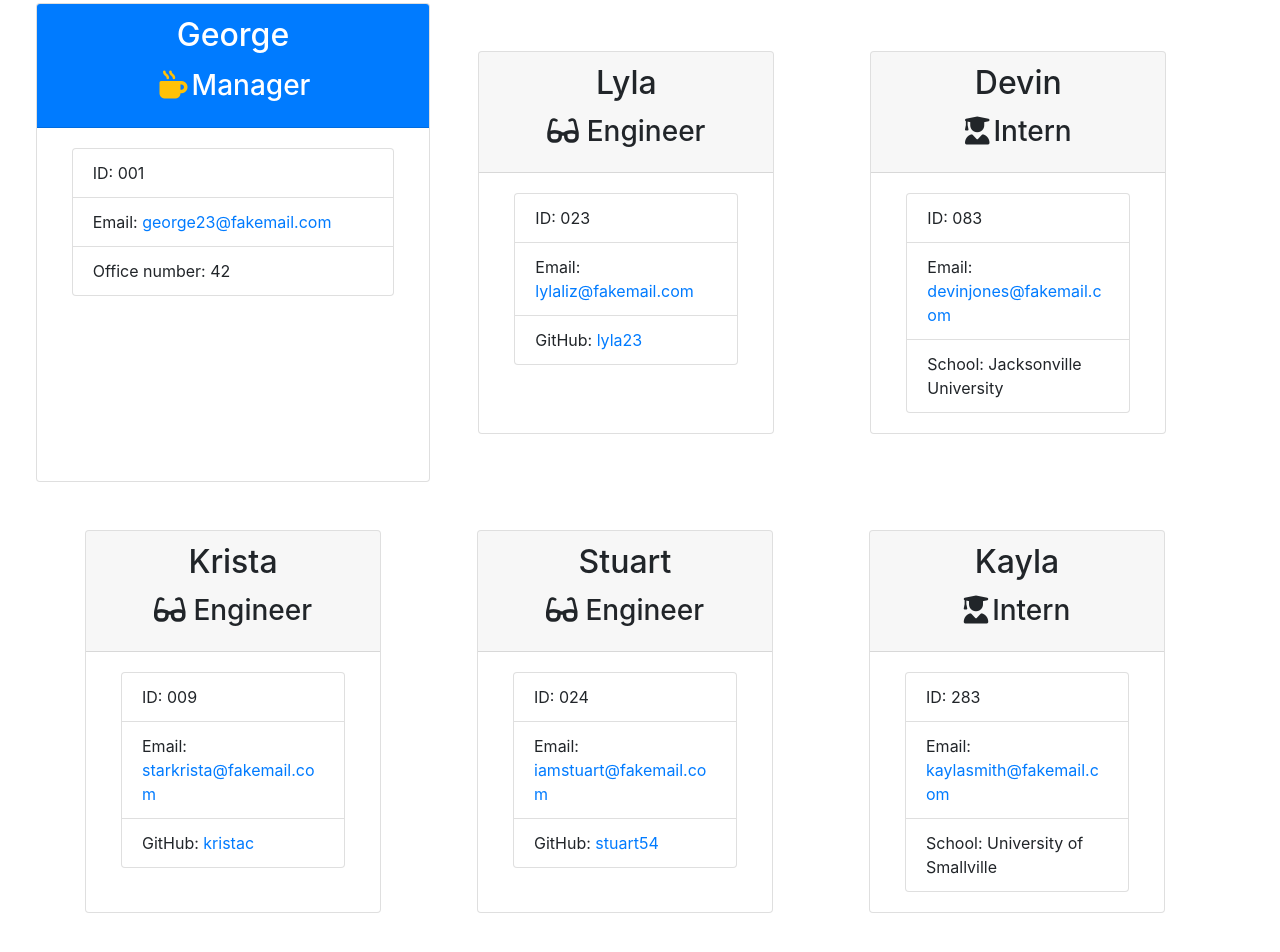
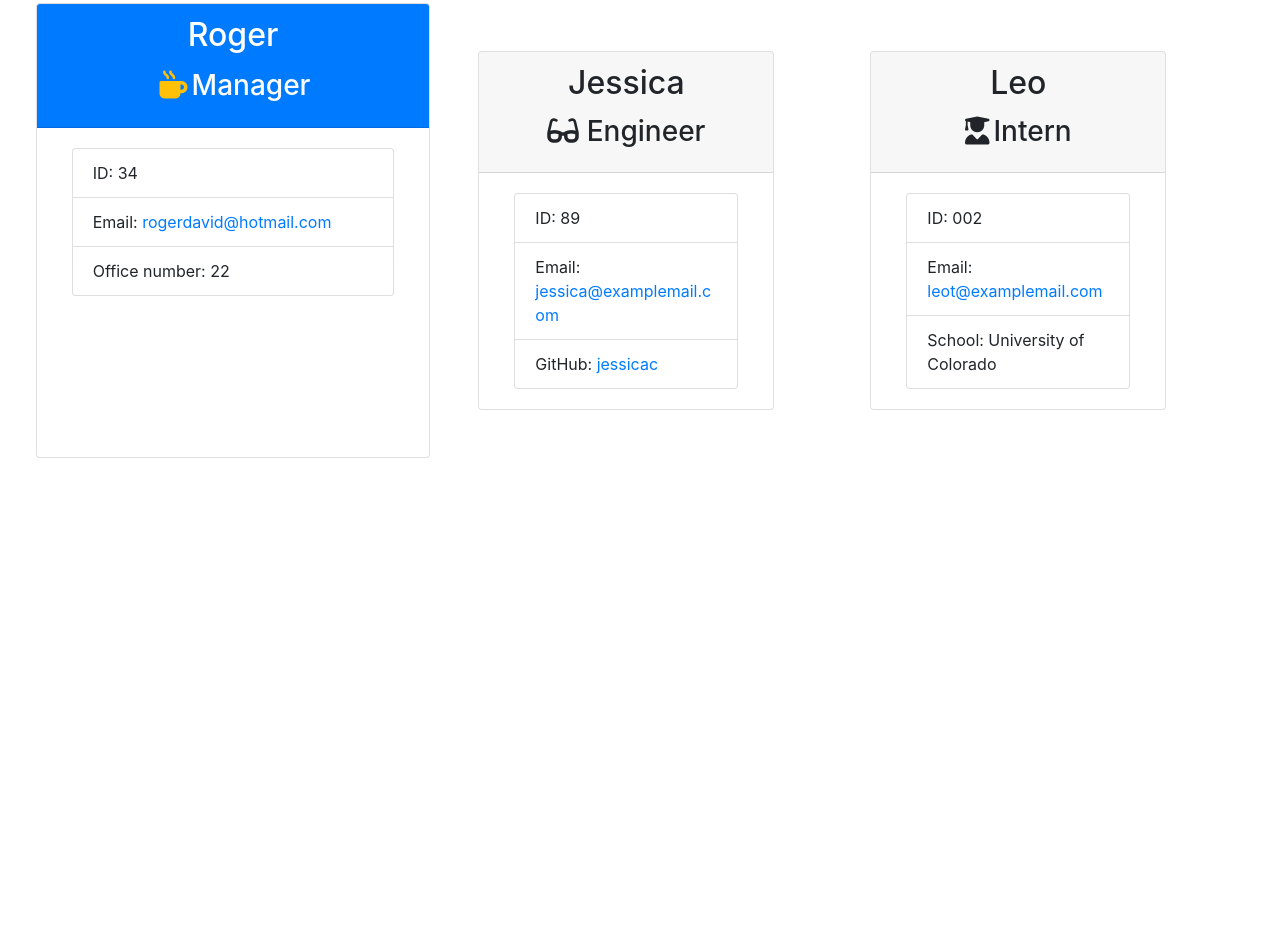
Before and after one commit to odingol/teamprofile-generator, a website: page Develop/result/myteam.html in a window 1280 px wide. Shown: the part 248-1200 px from the top of the page. After the commit the page ends 800 px from the top, so only its background shows below. Drawn offline with nearby package versions, Linux system fonts and the light colour scheme.

```diff
--- a/Develop/result/myteam.html
+++ b/Develop/result/myteam.html
@@ -31,86 +31,48 @@
             </div>
             </div>
     </header>
+
     <main>
-        <section class="row d-flex justify-content-center w-100 p-5">
-            <div class="col-lg-4 card">
+        <section class="row d-flex justify-content-center w-100 p-5"><div class="col-lg-4 card">
           <div class="row card-header d-flex justify-content-center bg-primary">
-                    <h2 class="card-title d-flex justify-content-center w-100 text-white">George</h2>
+              <h2 class="card-title d-flex justify-content-center w-100 text-white">Roger</h2>
               <h3 class="card-title text-white"><i class="fa-solid fa-mug-hot p-1 text-warning"></i>Manager</h3>
           </div>
           <div class="card-body">
               <ul class="list-group">
-                        <li class="list-group-item">ID: 001</li>
-                        <li class="list-group-item">Email: <a href="mailto:george23@fakemail.com">george23@fakemail.com</a></li>
-                        <li class="list-group-item">Office number: 42</li>
-                    </ul>
-                </div>
-            </div>
-        <div class="card m-5 col-md-3">
-            <div class="row card-header d-flex justify-content-center">
-                <h2 class="card-title d-flex justify-content-center w-100">Lyla</h2>
-                <h3 class="card-title"><i class="fas fa-glasses mr-2"></i>Engineer</h3>
-            </div>
-            <div class="card-body">
-                <ul class="list-group">
-                    <li class="list-group-item">ID: 023</li>
-                    <li class="list-group-item">Email: <a href="mailto:lylaliz@fakemail.com">lylaliz@fakemail.com</a></li>
-                    <li class="list-group-item">GitHub: <a href="https://github.com/lyla23" target="_blank">lyla23</a></li>
+                  <li class="list-group-item">ID: 34</li>
+                  <li class="list-group-item">Email: <a href="mailto:rogerdavid@hotmail.com">rogerdavid@hotmail.com</a></li>
+                  <li class="list-group-item">Office number: 22</li>
               </ul>
           </div>
       </div>
     <div class="col-md-3 card m-5">
         <div class="row card-header d-flex justify-content-center">
-                <h2 class="card-title d-flex justify-content-center w-100">Devin</h2>
-                <h3 class="card-title"><i class="fa-solid fa-user-graduate mr-1"></i>Intern</h3>
+            <h2 class="card-title d-flex justify-content-center w-100">Jessica</h2>
+            <h3 class="card-title"><i class="fas fa-glasses mr-2"></i>Engineer</h3>
         </div>
         <div class="card-body">
             <ul class="list-group">
-                    <li class="list-group-item">ID: 083</li>
-                    <li class="list-group-item">Email: <a href="mailto:devinjones@fakemail.com">devinjones@fakemail.com</a></li>
-                    <li class="list-group-item">School: Jacksonville University</li>
+                <li class="list-group-item">ID: 89</li>
+                <li class="list-group-item">Email: <a href="mailto:jessica@examplemail.com">jessica@examplemail.com</a></li>
+                <li class="list-group-item">GitHub: <a href="https://github.com/jessicac" target="_blank">jessicac</a></li>
             </ul>
         </div>
     </div>
     <div class="col-md-3 card m-5">
         <div class="row card-header d-flex justify-content-center">
-                <h2 class="card-title d-flex justify-content-center w-100">Krista</h2>
-                <h3 class="card-title"><i class="fas fa-glasses mr-2"></i>Engineer</h3>
-            </div>
-            <div class="card-body">
-                <ul class="list-group">
-                    <li class="list-group-item">ID: 009</li>
-                    <li class="list-group-item">Email: <a href="mailto:starkrista@fakemail.com">starkrista@fakemail.com</a></li>
-                    <li class="list-group-item">GitHub: <a href="https://github.com/kristac" target="_blank">kristac</a></li>
-                </ul>
-            </div>
-        </div>
-        <div class="col-md-3 card m-5">
-            <div class="row card-header d-flex justify-content-center">
-                <h2 class="card-title d-flex justify-content-center w-100">Stuart</h2>
-                <h3 class="card-title"><i class="fas fa-glasses mr-2"></i>Engineer</h3>
-            </div>
-            <div class="card-body">
-                <ul class="list-group">
-                    <li class="list-group-item">ID: 024</li>
-                    <li class="list-group-item">Email: <a href="mailto:iamstuart@fakemail.com">iamstuart@fakemail.com</a></li>
-                    <li class="list-group-item">GitHub: <a href="https://github.com/stuart54" target="_blank">stuart54</a></li>
-                </ul>
-            </div>
-        </div>
-        <div class="col-md-3 card m-5">
-            <div class="row card-header d-flex justify-content-center">
-                <h2 class="card-title d-flex justify-content-center w-100">Kayla</h2>
+            <h2 class="card-title d-flex justify-content-center w-100">Leo</h2>
             <h3 class="card-title"><i class="fa-solid fa-user-graduate mr-1"></i>Intern</h3>
         </div>
         <div class="card-body">
             <ul class="list-group">
-                    <li class="list-group-item">ID: 283</li>
-                    <li class="list-group-item">Email: <a href="mailto:kaylasmith@fakemail.com">kaylasmith@fakemail.com</a></li>
-                    <li class="list-group-item">School: University of Smallville</li>
+                <li class="list-group-item">ID: 002</li>
+                <li class="list-group-item">Email: <a href="mailto:leot@examplemail.com">leot@examplemail.com</a></li>
+                <li class="list-group-item">School: University of Colorado</li>
             </ul>
         </div>
     </div>
+
   </section>
 </main>
 </body>
```
Also changed, not shown: README.md. Lines whose indentation alone changed are shown as unchanged.
